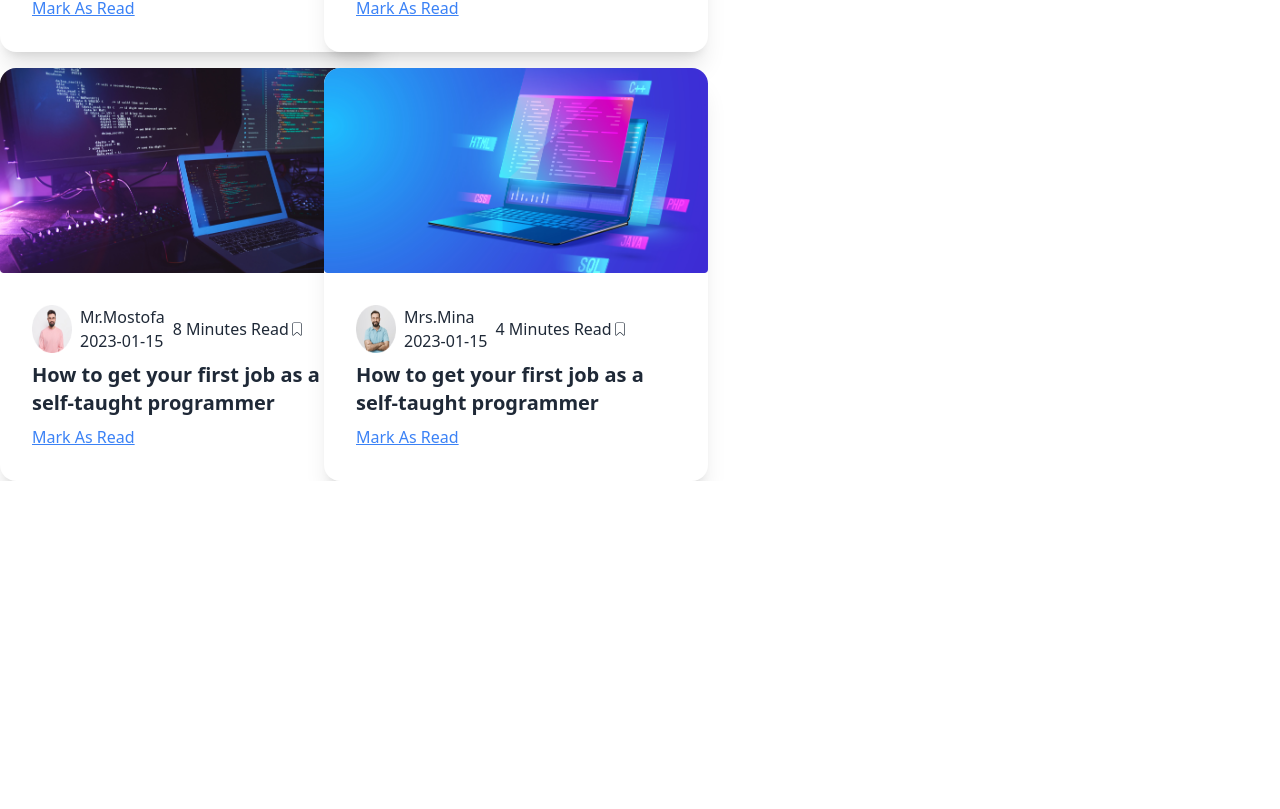
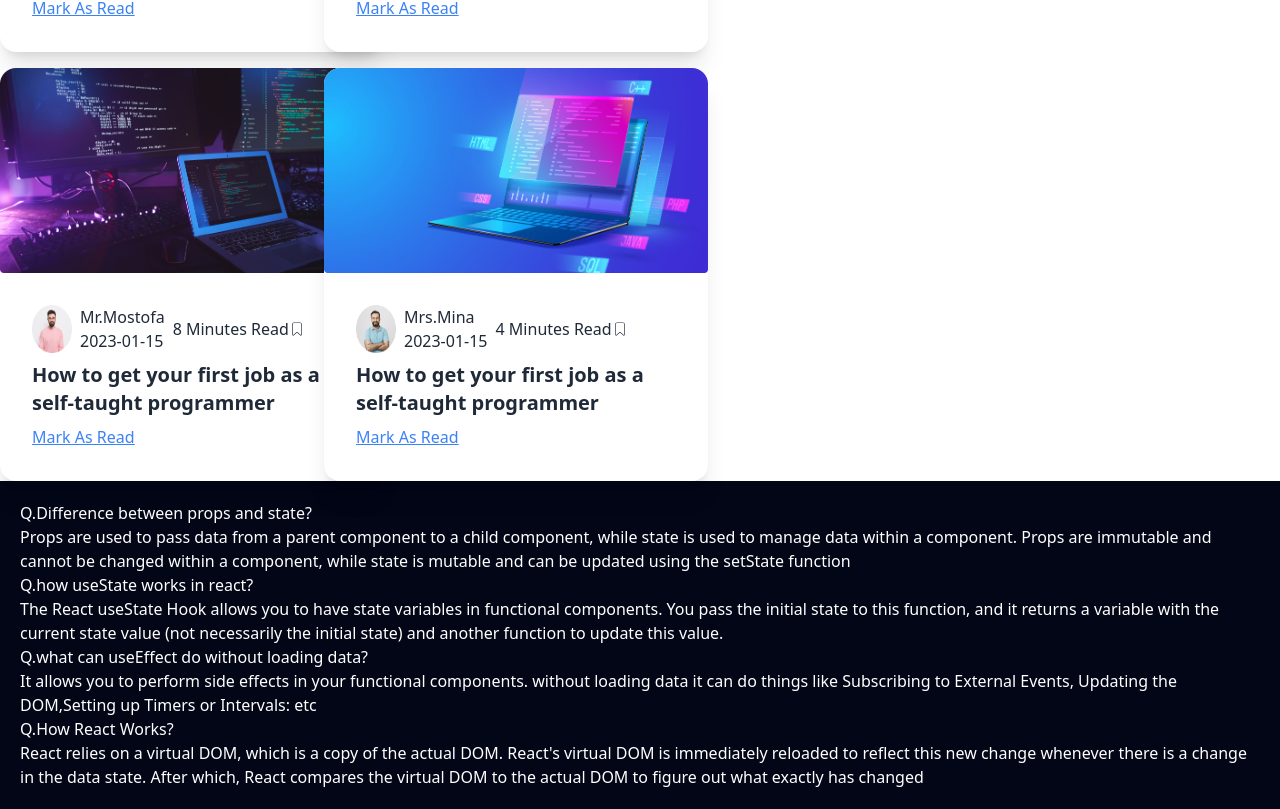
Before and after one commit to mmakash/knowledge-cafe-react, a React (Vite) app: page / in a window 1280 px wide. Shown: the part 426-1235 px from the top of the page. Before the commit the page ends 907 px from the top, so only its background shows below. Built offline with nearby package versions, Linux system fonts and the light colour scheme.

Commit message:
answer added

```diff
--- a/src/App.jsx
+++ b/src/App.jsx
@@ -4,12 +4,14 @@ import Card from './Component/Card';
 // Import ToastContainer
 import { ToastContainer } from "react-toastify";
 import "react-toastify/dist/ReactToastify.css";
+import Answer from './Component/Answer';
 
 const App = () => {
   return (
     <div>
       <Header />
       <Card />
+      <Answer />
       <ToastContainer />
     </div>
   );
--- /dev/null
+++ b/src/Component/Answer.jsx
@@ -0,0 +1,18 @@
+import React from 'react';
+
+const Answer = () => {
+    return (
+        <div className='p-5 bg-slate-950 text-white'>
+            <h1>Q.Difference between props and state?</h1>
+            <p>Props are used to pass data from a parent component to a child component, while state is used to manage data within a component. Props are immutable and cannot be changed within a component, while state is mutable and can be updated using the setState function</p>
+            <h1>Q.how useState works in react?</h1>
+            <p>The React useState Hook allows you to have state variables in functional components. You pass the initial state to this function, and it returns a variable with the current state value (not necessarily the initial state) and another function to update this value.</p>
+            <h1>Q.what can useEffect do without loading data?</h1>
+            <p>It allows you to perform side effects in your functional components. without loading data it can do things like Subscribing to External Events, Updating the DOM,Setting up Timers or Intervals: etc</p>
+            <h1>Q.How React Works?</h1>
+            <p>React relies on a virtual DOM, which is a copy of the actual DOM. React's virtual DOM is immediately reloaded to reflect this new change whenever there is a change in the data state. After which, React compares the virtual DOM to the actual DOM to figure out what exactly has changed</p>
+        </div>
+    );
+};
+
+export default Answer;
```
